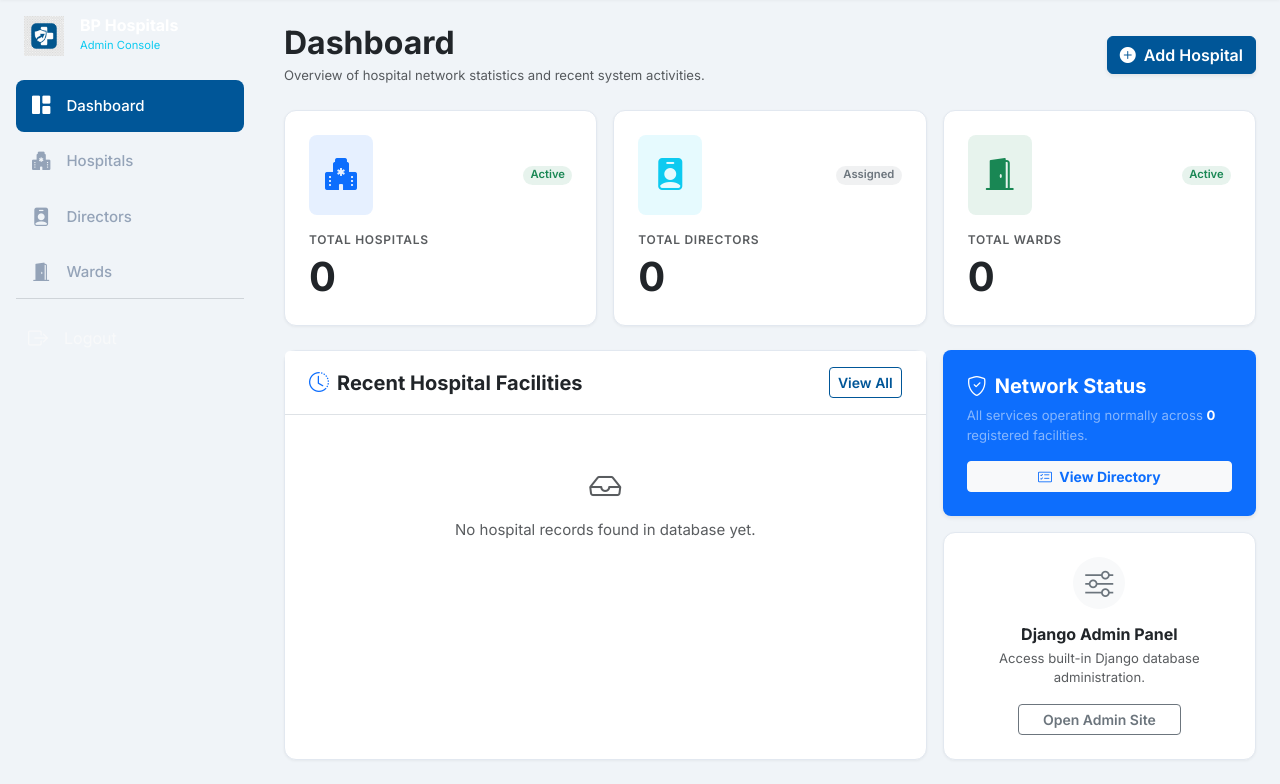
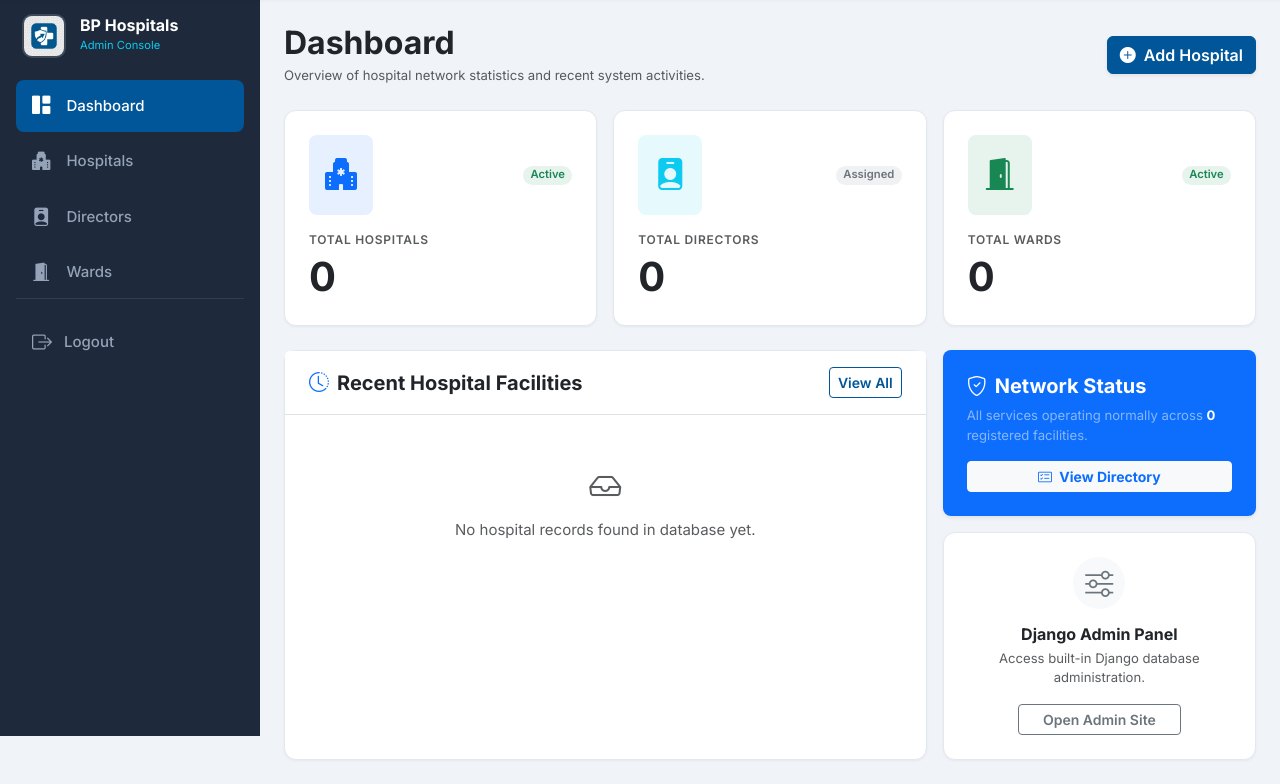
Before and after one commit to AbdullahNasrullah10937/Django-Hospital-Admin-Dashboard, a Django app: page / in a window 1280 px wide. Shown: the part 64-848 px from the top of the page. Run offline with Django 5.2, Linux system fonts and the light colour scheme; the visitor is signed in with stand-in values (Sample User, id 1); data that the repository does not hold is empty.

Commit message:
fix: sidebar dark bg override, nav hover visibility, logout button always visible

```diff
--- a/static/css/custom.css
+++ b/static/css/custom.css
@@ -42,8 +42,27 @@ body {
 /* ── Sidebar (shared desktop + offcanvas-mobile) ────── */
 .bp-sidebar {
     width: var(--sidebar-width) !important;
-    background-color: var(--bp-sidebar-bg);
+    /* Override Bootstrap's --bs-offcanvas-bg (#fff) which bleeds into
+       .offcanvas-body and washes out everything designed for a dark bg. */
+    --bs-offcanvas-bg: var(--bp-sidebar-bg);
+    background-color: var(--bp-sidebar-bg) !important;
     color: #f8fafc;
+}
+
+/* Guarantee every child container inside the sidebar is dark —
+   Bootstrap sets .offcanvas-header and .offcanvas-body independently. */
+.bp-sidebar .offcanvas-header,
+.bp-sidebar .offcanvas-body {
+    background-color: var(--bp-sidebar-bg) !important;
+}
+
+/* Logo icon: add a subtle primary-tinted ring so the white logo
+   square doesn't disappear against the dark panel. */
+.bp-sidebar .offcanvas-header img,
+.bp-sidebar .offcanvas-body img {
+    border-radius: 0.5rem;
+    outline: 2px solid rgba(255,255,255,0.15);
+    background-color: var(--bp-primary);
 }
 
 /* Desktop: fixed left panel below header */
@@ -80,14 +99,50 @@ body {
     flex-shrink: 0;
 }
 
-.bp-sidebar .nav-link:hover {
-    color: #ffffff;
-    background-color: rgba(255,255,255,0.08);
+/* Use !important so Bootstrap specificity cannot flip text back to
+   an illegible colour when the dark bg is correctly rendered. */
+.bp-sidebar .nav-link:hover,
+.bp-sidebar .nav-link:focus {
+    color: #ffffff !important;
+    background-color: rgba(255,255,255,0.10) !important;
 }
 
 .bp-sidebar .nav-link.active {
-    color: #ffffff;
-    background-color: var(--bp-primary);
+    color: #ffffff !important;
+    background-color: var(--bp-primary) !important;
+}
+
+/* ── Sidebar Logout button ───────────────────────────── */
+/* btn-outline-light renders as white text/border on dark bg — correct in
+   theory, but if Bootstrap's offcanvas white bg bleeds through the button
+   becomes invisible.  Use an explicit class instead. */
+.bp-sidebar-logout {
+    display: flex;
+    align-items: center;
+    gap: 0.75rem;
+    width: 100%;
+    text-align: left;
+    background: transparent;
+    border: none;
+    border-radius: 0.5rem;
+    padding: 0.75rem 1rem;
+    color: #94a3b8;          /* same muted slate as inactive nav links */
+    font-size: 0.9375rem;
+    font-weight: 500;
+    cursor: pointer;
+    transition: color 0.15s ease-in-out, background-color 0.15s ease-in-out;
+}
+
+.bp-sidebar-logout i {
+    font-size: 1.15rem;
+    flex-shrink: 0;
+}
+
+.bp-sidebar-logout:hover,
+.bp-sidebar-logout:focus {
+    color: #ffffff !important;
+    background-color: rgba(255,255,255,0.10) !important;
+    outline: none;
 }
 
 /* ── Main Content Area ──────────────────────────────── */
--- a/templates/base.html
+++ b/templates/base.html
@@ -226,8 +226,7 @@
             <div class="pt-3 border-top border-secondary border-opacity-25">
                 <form action="{% url 'logout' %}" method="post">
                     {% csrf_token %}
-                    <button type="submit"
-                            class="btn btn-outline-light w-100 d-flex align-items-center gap-3 border-0 py-2 text-start">
+                    <button type="submit" class="bp-sidebar-logout">
                         <i class="bi bi-box-arrow-right fs-5"></i>
                         <span>Logout</span>
                     </button>
```
